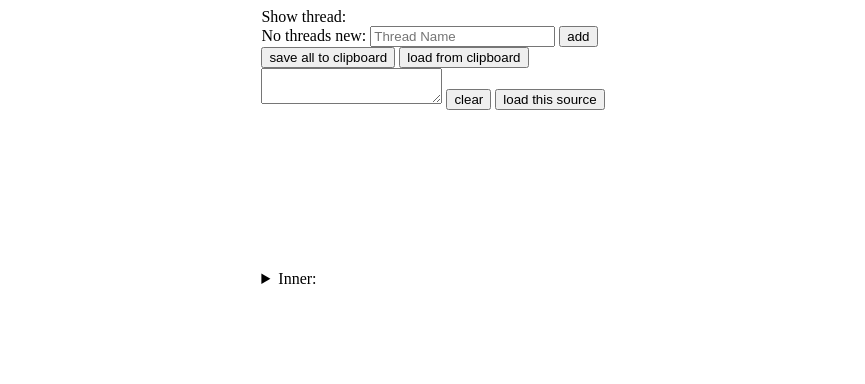
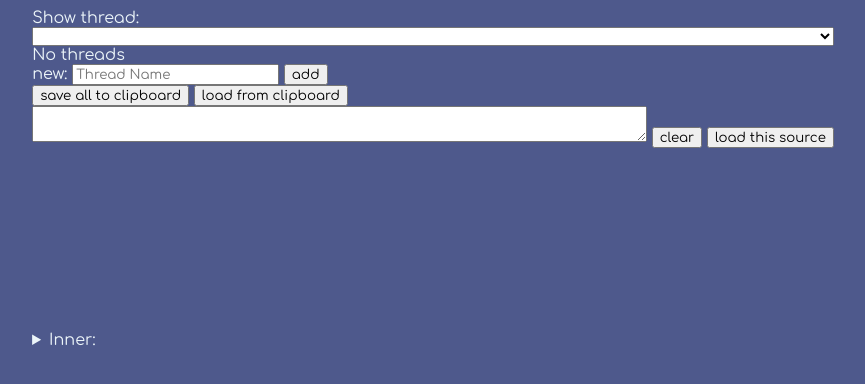
Before and after one commit to amandasaurus/priv-microblog-drafts, a plain HTML site: page index.html in a window 1280 px wide. Shown: the whole page, without its empty margins (207-1072 px from the left). Drawn offline with Linux system fonts and the light colour scheme.

Commit message:
misc: misc

```diff
--- a/index.html
+++ b/index.html
@@ -11,14 +11,18 @@
 </head>
 <body>
 
-<main x-data="{ threads: $persist([]), active_thread_uid: null }" x-init="if (threads.length > 0) { active_thread_uid = threads[0].uid; }">
-	<nav>
+<main
+		style="padding-left: 0.1rem; padding-right: 0.1rem"
+	x-data="{ threads: $persist([]), active_thread_uid: null }"
+	x-init="if (threads.length > 0) { active_thread_uid = threads[0].uid; }"
+	>
+	<nav style="display: flex; flex-direction: column; justify-content: flex-start; align-items: stretch;">
 		<span>Show thread:</span>
-		<div style="display: flex; flex-flow: row wrap; gap: 0.3rem 1rem;">
+		<select x-model=active_thread_uid style="width: ">
 			<template x-for="thread in threads" :key="thread.uid">
-				<label><input type=radio :value="thread.uid" x-model=active_thread_uid><span x-text="thread.title"></label>
+				<option :value="thread.uid" x-text="thread.title" />
 			</template>
-		</div>
+		</select>
 		<span x-show="threads.length == 0">No threads</span>
 		<form style="display: inline" x-data="{ new_thread: { title: '', stash: [], posts: [] } }" @submit.prevent="new_thread.uid = Date.now(); if (new_thread.title == '') { new_thread.title = new_thread.uid; } ; threads.push(new_thread); active_thread_uid = new_thread.uid; new_thread ={ title: '', stash: [], posts: []  }; $nextTick(() => { document.querySelector(`#thread-${active_thread_uid} form textarea`).focus() ; });">
 			new: <input type=text x-model="new_thread.title" placeholder="Thread Name"/>
@@ -53,7 +57,7 @@
 				Tw <meter :value="post.text.length" x-text="post.text.length" min=0 optimal=140 high=280 max=500></meter>
 				Mst <meter :value="post.text.length" x-text="post.text.length" min=0 high=500 optimal=280 max=500 /></meter>
 				<div>
-					<textarea x-model="post.text" rows=3 cols=80></textarea>
+					<textarea x-model="post.text" rows=3></textarea>
 				</div>
 				<div>
 					<button :disabled="index == 0" @click="thread.posts.splice(index, 1), thread.posts.splice(0, 0, post)">⭱</button>
@@ -81,7 +85,7 @@
 				Tw <meter :value="post.text.length" x-text="post.text.length" min=0 high=140 max=280></meter>
 				Mst <meter :value="post.text.length" x-text="post.text.length" min=0 high=280 max=500 /></meter>
 			<div>
-				<textarea name=new_post x-model="post.text" autofocus rows=3 cols=80 @keydown.enter.prevent="if ($event.shiftKey) { let src = $event.target.value; let pos = $event.target.selectionStart; $event.target.value = src.slice(0, pos) + '\n' + src.slice(pos) ; $event.target.selectionStart = pos + 1; $event.target.selectionEnd = pos + 1; } else { $event.target.form['submit'].click(); }"></textarea>
+				<textarea name=new_post x-model="post.text" autofocus rows=3 @keydown.enter.prevent="if ($event.shiftKey) { let src = $event.target.value; let pos = $event.target.selectionStart; $event.target.value = src.slice(0, pos) + '\n' + src.slice(pos) ; $event.target.selectionStart = pos + 1; $event.target.selectionEnd = pos + 1; } else { $event.target.form['submit'].click(); }"></textarea>
 			<div>
 				<button name="submit" style="min-width: 2rem;" submit>add</button>
 			</div>
@@ -96,7 +100,7 @@
 					Tw <meter :value="post.text.length" x-text="post.text.length" min=0 high=140 max=280></meter>
 					Mst <meter :value="post.text.length" x-text="post.text.length" min=0 high=280 max=500 /></meter>
 					<div>
-						<textarea disabled x-model="post.text" rows=3 cols=80 @keydown.enter.prevent="if ($event.shiftKey) { let src = $event.target.value; let pos = $event.target.selectionStart; $event.target.value = src.slice(0, pos) + '\n' + src.slice(pos) ; $event.target.selectionStart = pos + 1; $event.target.selectionEnd = pos + 1; } else { $event.target.form['submit'].click(); }"></textarea>
+						<textarea disabled x-model="post.text" rows=3 @keydown.enter.prevent="if ($event.shiftKey) { let src = $event.target.value; let pos = $event.target.selectionStart; $event.target.value = src.slice(0, pos) + '\n' + src.slice(pos) ; $event.target.selectionStart = pos + 1; $event.target.selectionEnd = pos + 1; } else { $event.target.form['submit'].click(); }"></textarea>
 					</div>
 					<div>
 						<button @click="thread.stash.splice(index, 1)">🚮</button>
--- a/style.css
+++ b/style.css
@@ -6,6 +6,38 @@
     font-size: 16px;
   }
 }
+
+@font-face {
+  font-family: comfortaa;
+  src: url(Comfortaa-Regular.woff2)
+}
+html, input, button, textarea {
+	font-family: comfortaa;
+}
+
+:root {
+	--old-lavender: hsl(293, 7%, 48%);
+	--heliotrope-gray: hsl(282, 6%, 60%);
+	--lavender-gray: hsl(258, 7%, 73%);
+	--light-gray: hsl(222, 13%, 84%);
+	--alice-blue: hsl(195, 50%, 95%);
+	--dutch-white: hsl(39, 65%, 85%);
+	--gold-crayola: hsl(36, 86%, 75%);
+	--yellow-orange: hsl(35, 95%, 66%);
+	--orange-peel: hsl(35, 100%, 55%);
+	--chocolate-traditional: hsl(35, 100%, 24%);
+}
+
+html {
+	background: #4E598C;
+	color: var(--alice-blue);
+}
+
+
+h1, h2 {
+	margin-top: 0;
+}
+
 
 body {
 	display: flex;
@@ -21,3 +53,7 @@ main {
 .post {
 	padding: 1rem 0.1rem;
 }
+
+textarea {
+	width: min(80ch, 95vw);
+}
```
Also changed, not shown: Comfortaa-Regular.woff2 (added).
